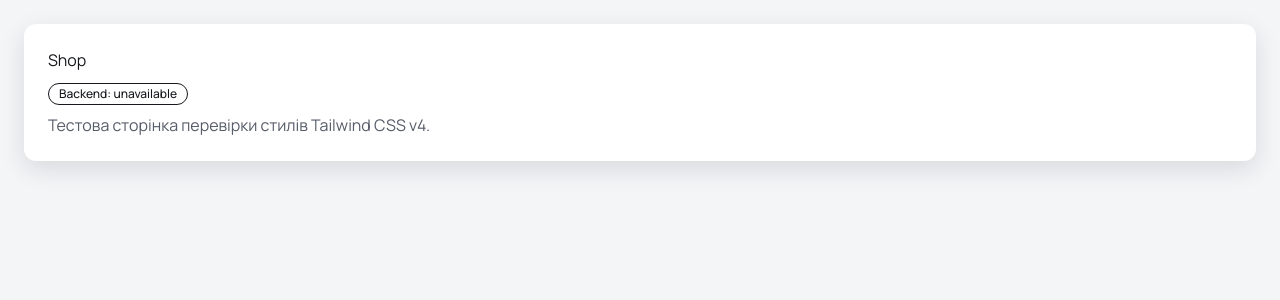
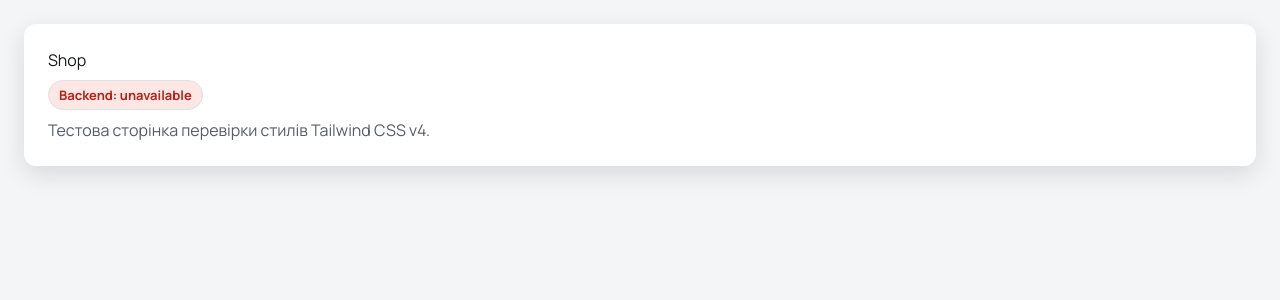
Before and after one commit to vkryvosheia/shop, a React (Vite) app in the folder frontend/: page / in a window 1280 px wide. Shown: the top 300 px of the page. Built offline with nearby package versions, Linux system fonts and the light colour scheme; no server answers.

Commit message:
fix: resolve mentor feedback for BackendStatus design tokens and apiGet tests

```diff
--- a/frontend/src/components/BackendStatus.tsx
+++ b/frontend/src/components/BackendStatus.tsx
@@ -33,15 +33,15 @@ export function BackendStatus() {
  return (
   <div role="status" className="my-2">
     {status === 'checking' && (
-        <span className="text-gray-500 text-sm">Checking backend…</span>
+      <span className="text-muted text-small">Checking backend...</span>
     )}
 
     {status !== 'checking' && (
       <span
-          className={`inline-flex items-center rounded-full px-2.5 py-0.5 text-xs font-medium ${
+        className={`inline-flex items-center rounded-full px-2.5 py-0.5 text-badge border ${
           isOk
-              ? 'bg-emerald-100 text-emerald-800 border-emerald-300 border'
-              : 'bg-red-100 text-red-800 border-red-300 border'
+            ? 'bg-success-tint text-success border-border'
+            : 'bg-danger-tint text-danger border-border'
         }`}
       >
         Backend: {isOk ? 'OK' : 'unavailable'}
```
Also changed, not shown: 2 other files (tests, documents, lock files or other folders). Lines whose indentation alone changed are shown as unchanged.
